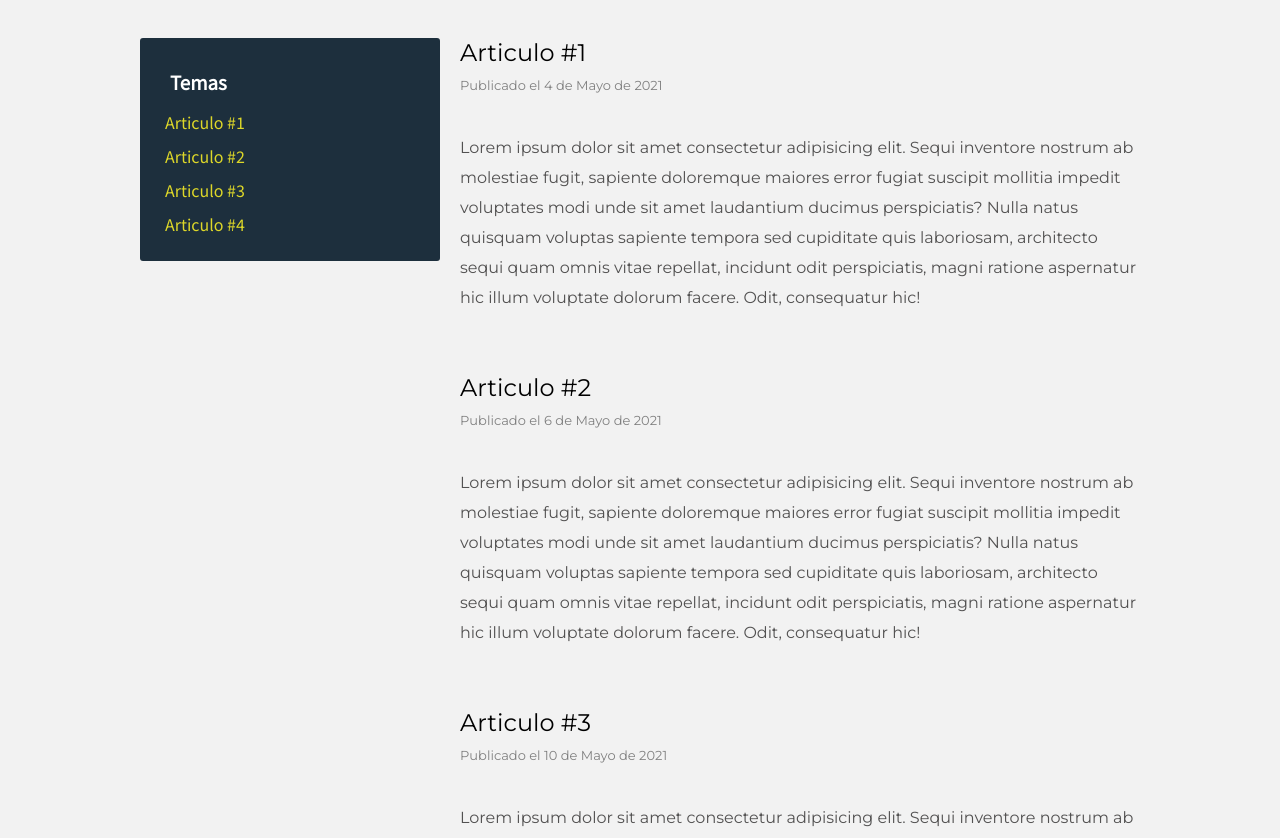
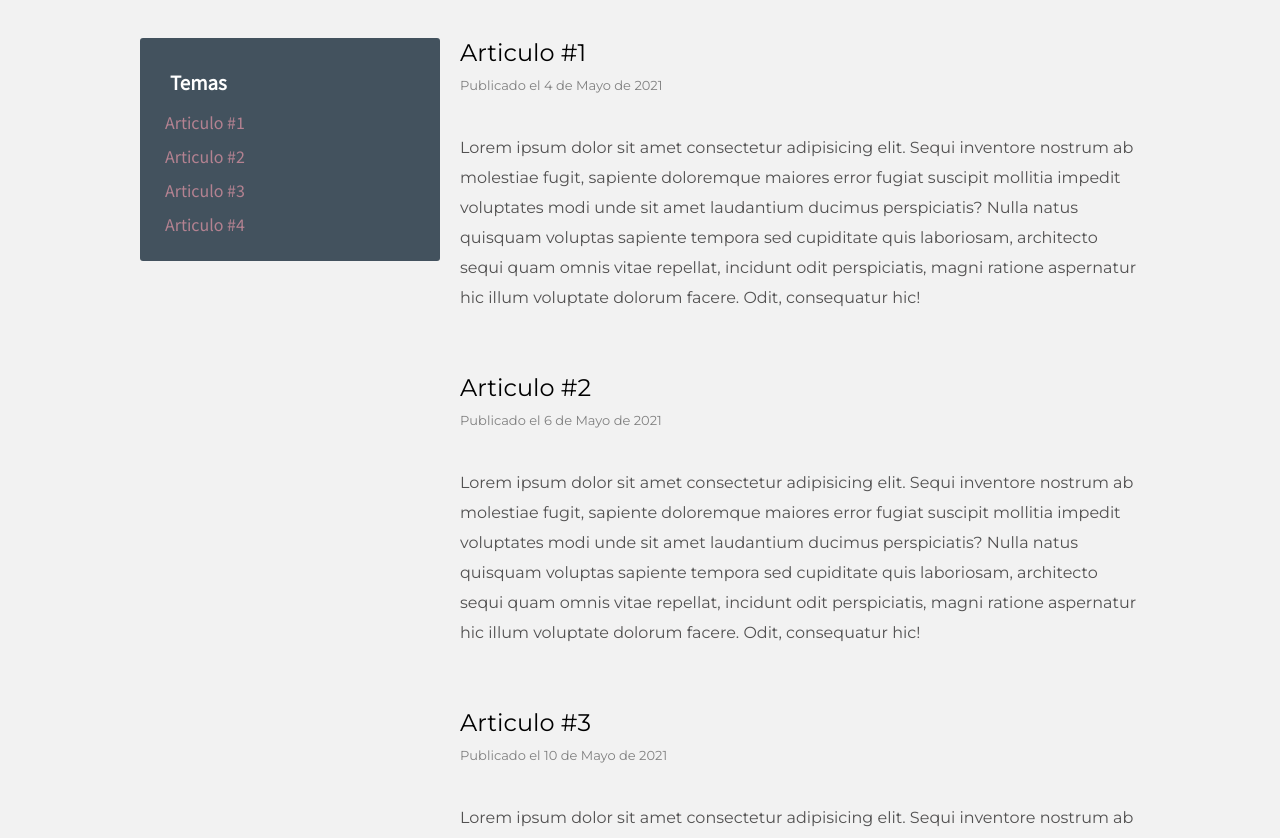
Before and after one commit to CarlosJavier4/Templates-Web., a plain HTML site: page 1/index.html in a window 1280 px wide. Shown: the part 866-1704 px from the top of the page. Drawn offline with Linux system fonts and the light colour scheme.

Commit message:
Update estilos.css
Añadiendo efectos a los menus.

```diff
--- a/1/estilos.css
+++ b/1/estilos.css
@@ -23,6 +23,11 @@ a:hover {
 	width: 100%;
 }
 
+header .navbar {
+    position: sticky;
+    top: 0;
+}
+
 .navbar a {
 	display: inline-block;
 	padding: 20px 70px;
@@ -33,7 +38,6 @@ a:hover {
 }
 
 .navbar a:hover {
-	background: #090C08;
 	background: #0A2E36;
 	color: #fff;
 	text-decoration: none;
@@ -63,9 +67,11 @@ a:hover {
 	min-width: 30%;
     margin: 40px 20px 20px 0;
     height: 100%;
-    background: #1D2F3D;
+    background: #1d2f3dd1;
     padding: 20px;
     border-radius: 3px;
+    position: sticky;
+    top: 20px;
 }
 
 .navLeft h3 {
@@ -77,7 +83,7 @@ a:hover {
 	display: block;
 	width: 100%;
 	padding: 5px;
-	color: #ddd729;
+	color: #B48291;
 }
 
 .post {
```
